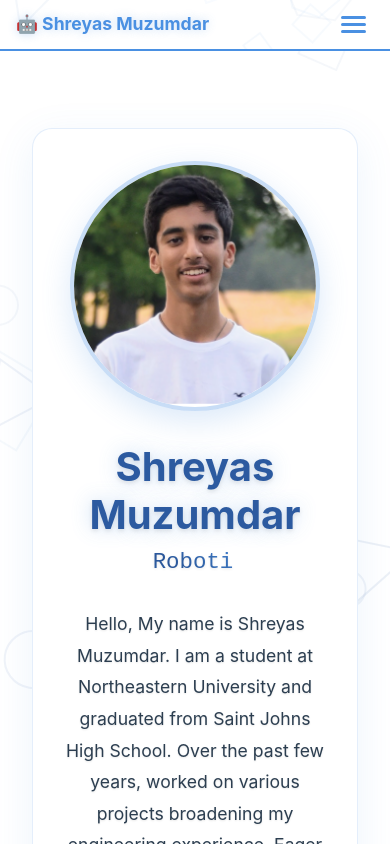
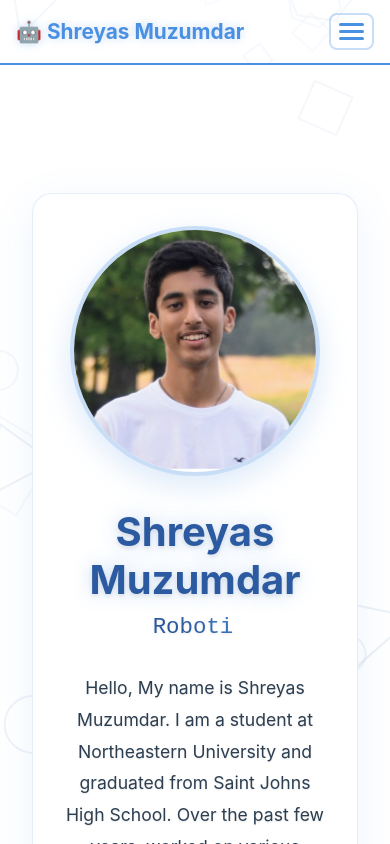
Before and after one commit to ShreyasMuzumdar/reactwebsite, a React (Vite) app: page / in a window 390 px wide. Shown: the top 844 px of the page. Built offline with nearby package versions, Linux system fonts and the light colour scheme.

Commit message:
header improvements

```diff
--- a/src/components/Header.css
+++ b/src/components/Header.css
@@ -7,8 +7,7 @@
   backdrop-filter: blur(10px);
   border-bottom: 2px solid #4a90e2;
   z-index: 1000;
-  padding: 1rem 0;
-  overflow: hidden;
+  padding: 1.5rem 0;
 }
 
 .nav {
@@ -21,7 +20,7 @@
 }
 
 .logo-text {
-  font-size: 1.5rem;
+  font-size: 1.8rem;
   font-weight: bold;
   color: #4a90e2;
   text-shadow: 0 0 10px rgba(74, 144, 226, 0.3);
@@ -39,11 +38,11 @@
   background: none;
   border: 2px solid transparent;
   color: #4a90e2;
-  padding: 0.5rem 1rem;
+  padding: 0.6rem 1.2rem;
   border-radius: 25px;
   cursor: pointer;
   transition: all 0.3s ease;
-  font-size: 1rem;
+  font-size: 1.1rem;
   font-weight: 500;
 }
 
@@ -58,10 +57,17 @@
   display: none;
   flex-direction: column;
   background: none;
-  border: none;
+  border: 2px solid rgba(74, 144, 226, 0.3);
   cursor: pointer;
   padding: 0.5rem;
   gap: 4px;
+  border-radius: 8px;
+  transition: all 0.3s ease;
+}
+
+.mobile-menu-toggle:hover {
+  border-color: #4a90e2;
+  background: rgba(74, 144, 226, 0.05);
 }
 
 .mobile-menu-toggle span {
@@ -72,9 +78,29 @@
   border-radius: 2px;
 }
 
+/* Mobile menu backdrop */
+.mobile-menu-backdrop {
+  display: none;
+  position: fixed;
+  top: 0;
+  left: 0;
+  right: 0;
+  bottom: 0;
+  background: rgba(0, 0, 0, 0.3);
+  backdrop-filter: blur(5px);
+  z-index: 1001;
+  opacity: 0;
+  transition: opacity 0.3s ease;
+}
+
+.mobile-menu-backdrop.active {
+  display: block;
+  opacity: 1;
+}
+
 @media (max-width: 768px) {
   .header {
-    padding: 0.5rem 0;
+    padding: 1rem 0;
   }
 
   .nav {
@@ -83,7 +109,7 @@
   }
 
   .logo-text {
-    font-size: 1.2rem;
+    font-size: 1.5rem;
   }
 
   .nav-links {
@@ -93,24 +119,30 @@
   }
 
   .nav-button {
-    padding: 0.3rem 0.6rem;
-    font-size: 0.8rem;
+    padding: 0.4rem 0.8rem;
+    font-size: 0.9rem;
     border-radius: 20px;
   }
 }
 
 @media (max-width: 480px) {
   .header {
-    padding: 0.5rem 0;
+    padding: 0.8rem 0;
+    position: relative;
+    z-index: 1001;
+    overflow: visible;
   }
 
   .nav {
     position: relative;
     padding: 0 1rem;
+    justify-content: space-between;
+    align-items: center;
+    overflow: visible;
   }
 
   .logo-text {
-    font-size: 1.1rem;
+    font-size: 1.3rem;
   }
 
   .mobile-menu-toggle {
@@ -123,16 +155,21 @@
     left: 0;
     right: 0;
     background: rgba(255, 255, 255, 0.98);
-    backdrop-filter: blur(10px);
+    backdrop-filter: blur(15px);
     flex-direction: column;
-    padding: 1rem;
-    gap: 0.5rem;
-    border-top: 1px solid rgba(74, 144, 226, 0.3);
-    transform: translateY(-100%);
+    padding: 1.5rem;
+    gap: 0.8rem;
+    border: 2px solid rgba(74, 144, 226, 0.3);
+    border-radius: 15px;
+    box-shadow: 0 10px 30px rgba(0, 0, 0, 0.2);
+    margin: 0.5rem;
+    transform: translateY(-20px);
     opacity: 0;
     visibility: hidden;
     transition: all 0.3s ease;
-    z-index: 1000;
+    z-index: 1002;
+    max-height: 80vh;
+    overflow-y: auto;
   }
 
   .nav-links.mobile-menu-open {
@@ -143,9 +180,16 @@
 
   .nav-button {
     width: 100%;
-    padding: 0.5rem 1rem;
-    font-size: 0.9rem;
+    padding: 0.8rem 1rem;
+    font-size: 1rem;
     text-align: center;
-    border-radius: 8px;
+    border-radius: 12px;
+    background: rgba(74, 144, 226, 0.05);
+    border: 2px solid rgba(74, 144, 226, 0.2);
+  }
+
+  .nav-button:hover {
+    background: rgba(74, 144, 226, 0.1);
+    border-color: #4a90e2;
   }
 }
--- a/src/components/Header.tsx
+++ b/src/components/Header.tsx
@@ -25,6 +25,7 @@ const Header = () => {
         opacity={0.2}
         colors={['#4a90e2', '#2c5aa0', '#357abd']}
       />
+      <div className={`mobile-menu-backdrop ${isMobileMenuOpen ? 'active' : ''}`} onClick={() => setIsMobileMenuOpen(false)}></div>
       <nav className="nav">
         <div className="logo">
           <span className="logo-text">
```
